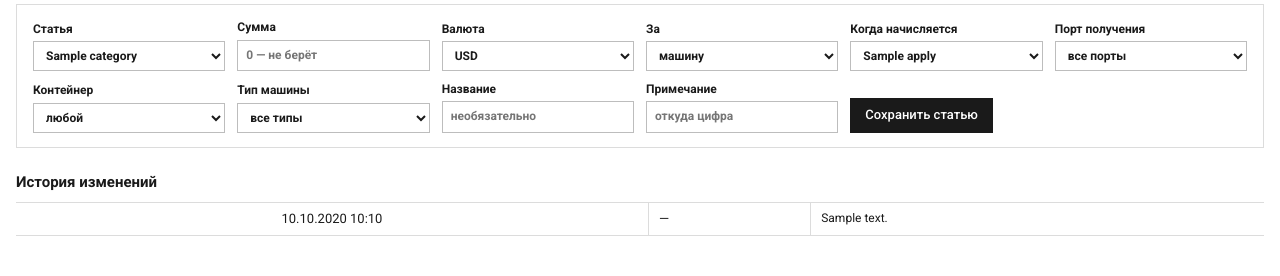
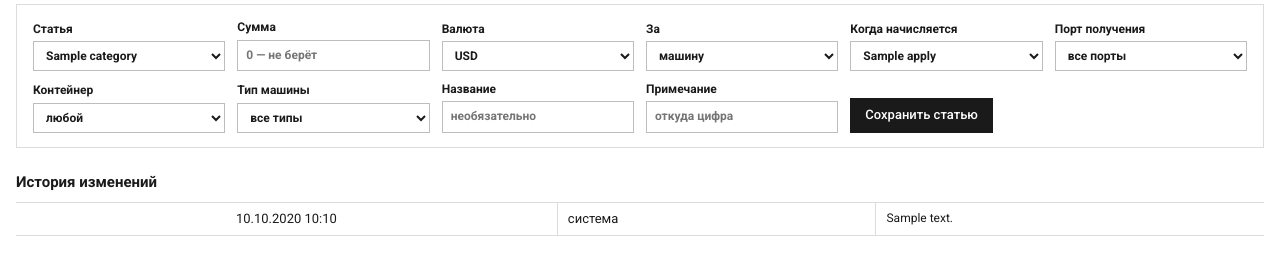
Before and after one commit to bootchman/price-site, a Django app: template pricing/templates/pricing/tariff_provider.html in a window 1280 px wide. Shown: the part 837-1113 px from the top of the page. Run offline with Django 5.2, Linux system fonts and the light colour scheme; the template is opened without the code that fills it: most values are stand-ins (such as "Sample title", 1, 10 or a date in 2020).

Commit message:
Карточка оператора: запись истории без пользователя (система) больше не роняет страницу
Co-Authored-By: Claude Opus 5.5 <noreply@anthropic.com>

```diff
--- a/pricing/templates/pricing/tariff_provider.html
+++ b/pricing/templates/pricing/tariff_provider.html
@@ -78,7 +78,7 @@
 <h2 class="section">История изменений</h2>
 <div class="table-wrap"><table class="data">
   <tbody>{% for h in history %}
-    <tr><td class="num">{{ h.at|date:"d.m.Y H:i" }}</td><td>{{ h.user.telegram.full_name|default:h.user.username|default:"—" }}</td><td class="small">{{ h.description }}</td></tr>
+    <tr><td class="num">{{ h.at|date:"d.m.Y H:i" }}</td><td>{% if h.user %}{{ h.user.telegram.full_name|default:h.user.username }}{% else %}система{% endif %}</td><td class="small">{{ h.description }}</td></tr>
   {% empty %}<tr><td class="muted">Изменений пока не было.</td></tr>{% endfor %}</tbody>
 </table></div>
 <script>
--- a/pricing/tests.py
+++ b/pricing/tests.py
@@ -9,7 +9,7 @@ import openpyxl
 from django.test import TestCase
 
 from pricing.importers import providers
-from pricing.models import Charge, DestinationPort, ExchangeRate, PriceList, Provider, Rate, Terminal, VehicleType, Yard
+from pricing.models import Charge, DestinationPort, ExchangeRate, PriceList, Provider, Rate, TariffChange, Terminal, VehicleType, Yard
 from pricing.reference import name_key
 from pricing.routes import find_routes
 
@@ -345,6 +345,7 @@ class TariffTests(TestCase):
         self.assertEqual(cl.by_container, {})
 
     def test_pages_render(self):
+        TariffChange.objects.create(provider=self.vs, user=None, action="море", description="внесено системой")
         self.assertEqual(self.client.get("/tariffs/").status_code, 200)
         self.assertEqual(self.client.get(f"/tariffs/{self.vs.pk}/").status_code, 200)
         resp = self.client.get("/", {"auction": self.yard.auction_id, "yard": self.yard.id, "vt": "sedan", "port": "KLJ"})
```
